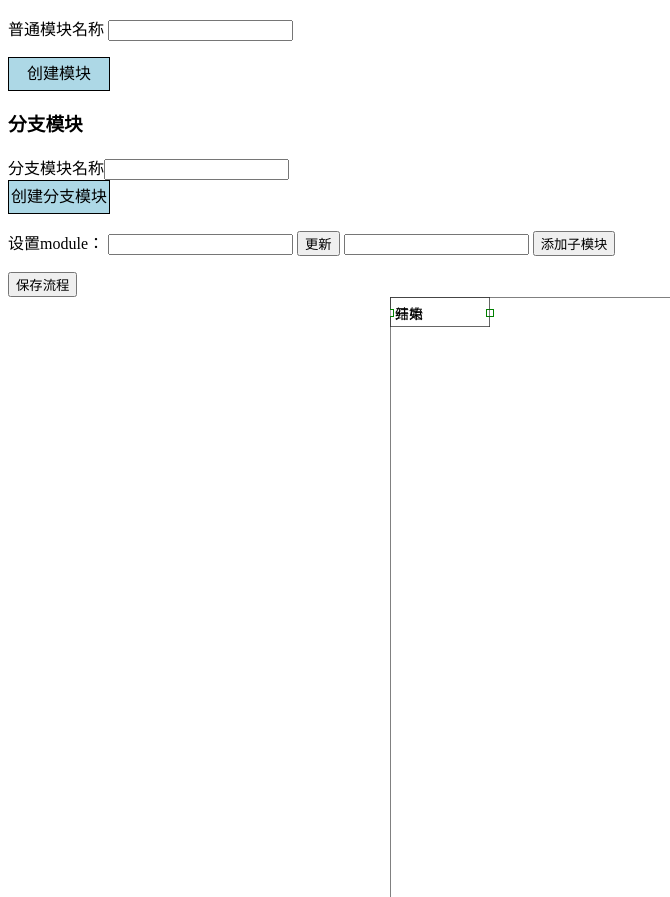
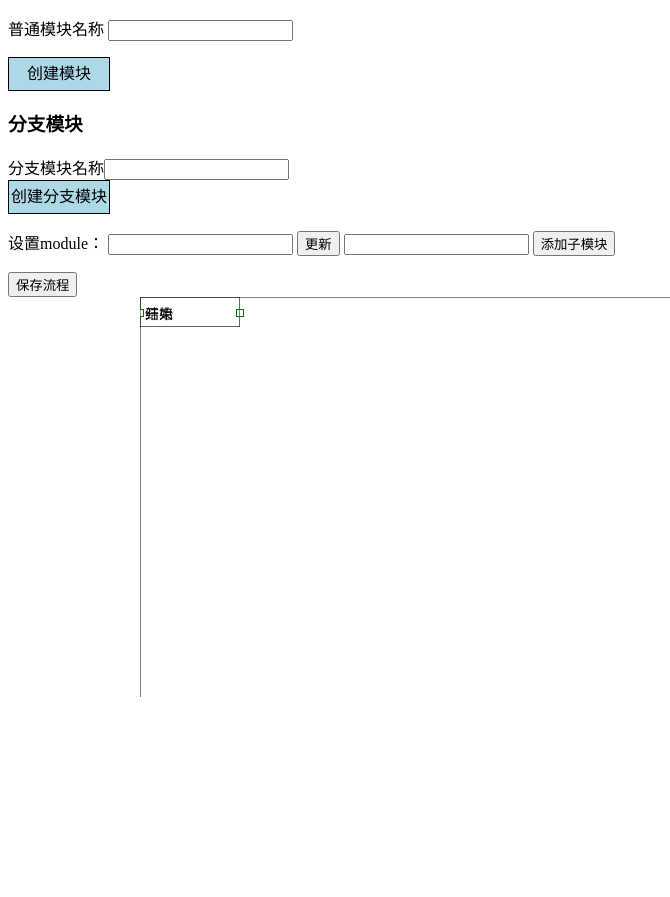
Before and after one commit to forjuan/flowChart, a plain HTML site: page index.html in a window 1280 px wide. Shown: the part 110-1007 px from the top of the page, without its empty margins (0-670 px from the left). After the commit the page ends 829 px from the top, so only its background shows below. Drawn offline with nearby package versions, Linux system fonts and the light colour scheme.

```diff
--- a/index.html
+++ b/index.html
@@ -15,8 +15,8 @@
           border: 1px solid gray;
         }
         .father {
-          width: 500px;
-          height: 600px;
+          width: 1000px;
+          height: 400px;
           overflow: scroll;
           margin: 0 auto;
         }
@@ -90,8 +90,8 @@
 
     <button id="save">保存流程</button>
     <div class="father">
-      <div id="bgcontainer"style="position:relative; width: 800px;height: 800px">
-        <canvas id='canvas'width="800" height="800"></canvas>
+      <div id="bgcontainer"style="position:relative; width: 1800px;height: 1800px">
+        <canvas id='canvas'width="1800" height="1800"></canvas>
       </div>
     </div>
 
--- a/js/flowchart.js
+++ b/js/flowchart.js
@@ -10,6 +10,19 @@
     this.originY = this.canvas.offset().top;
     this.creatingModule = null;
     this.scrollParent = $(options.scrollParent) || this.canvas.parent().parent();
+    this.lineRandomIds = [];
+
+    // 生成一个数组，以便line 线段可以生成不重复Id
+    for (let i = 0; i<= 1000; i++) {
+        i = String(i);
+        if (i.length < 4)  {
+            let d = 4 - i.length;
+            for (let j = 1; j<= d ; j++) {
+                i = '0' + i;
+            }
+        }
+        this.lineRandomIds.push(i);
+    }
     this.init();
     this.initEvent();
 }
@@ -34,9 +47,10 @@
 Flowchart.prototype.deleteLine = function(line) {
     if(!line) return;
     let allModules = this.modules || [];
+
     let cMod = allModules.find(item => item.feId == line.start.feId) || {};
     cMod.feNextId = null;
-    this.lines = this.lines.filter((li={}) => li.feId &&line.feId != li.feId);
+    this.lines = this.lines.filter((li={}) => li.feId && line.feId != li.feId);
     let endId = line.end && line.end.feId;
     let otherEnd = this.lines.find((li={}) => li.end && endId == li.end.feId);
     if (!otherEnd) $(`#${endId} .dragableRect.leftRect`).css({backgroundColor: 'rgba(255, 255, 255, 0.5)'});
@@ -312,7 +326,9 @@
         let moduleItem = this.createRealModule(obj);
         setTimeout(() => {
             if (obj.feNextId) {
-                var line = new Baseline({ originX: this.originX, originY: this.originY});
+                let random = this.lineRandomIds.shift(0);
+                let feId = 'line' + new Date().getTime() + random;
+                var line = new Baseline({ originX: this.originX, originY: this.originY, feId });
                 line.start = { feId: obj.feId };
                 line.end = { feId: obj.feNextId};
                 line.styleEndPonit();
--- a/js/module.js
+++ b/js/module.js
@@ -81,6 +81,7 @@
     this.ctx = canvas[0].getContext('2d');
     this.$canvas = canvas;
     resetCanvasRatio(canvas, this.width, this.height, this.ratio);
+
     if (this.canDrag) {
         div.mousedown(this.moveStart.bind(this));
         $('body').mouseup(this.moveEnd.bind(this));
```
